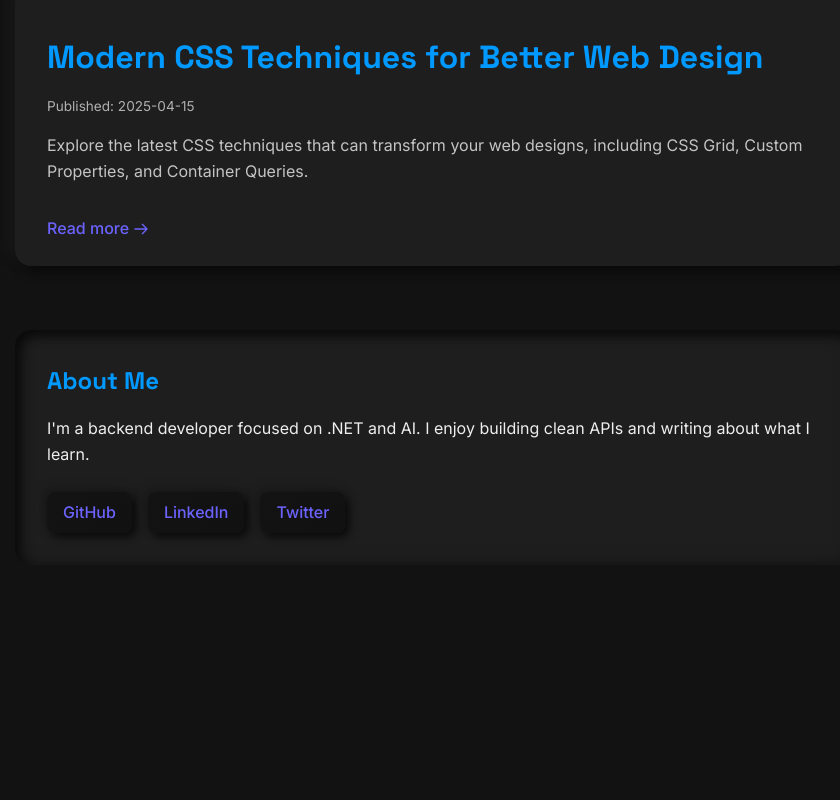
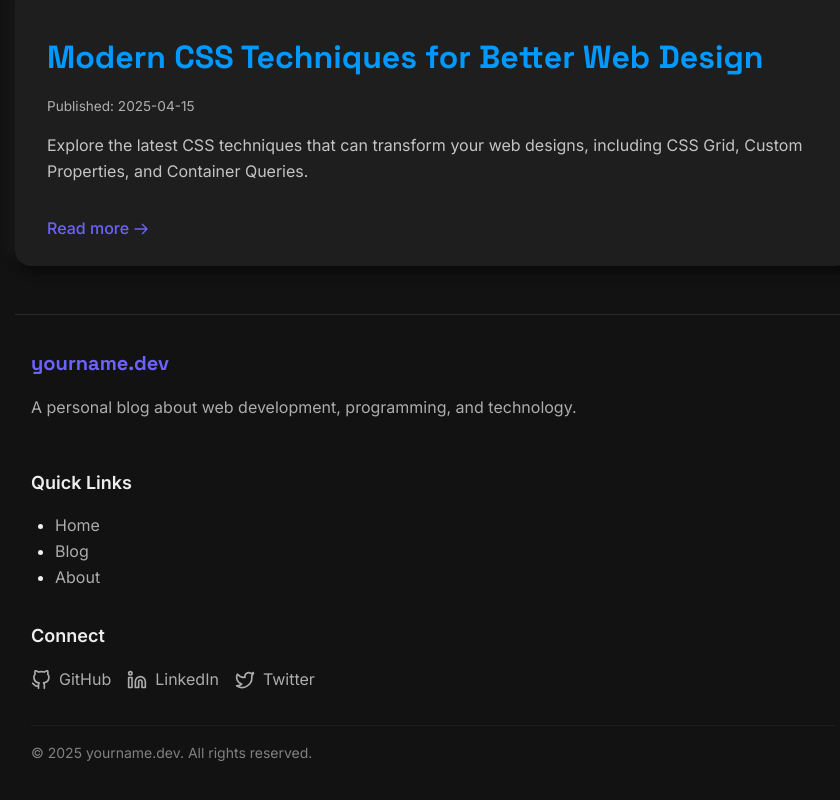
Before and after one commit to spacholski1225/my-blog, a Next.js app in the folder src/: page / in a window 1280 px wide. Shown: the part 1379-2179 px from the top of the page, without its empty margins (207-1047 px from the left). Before the commit the page ends 1976 px from the top, so only its background shows below. Built offline with nearby package versions, Linux system fonts and the light colour scheme.

Commit message:
Changed footer

```diff
--- a/src/src/components/layout/Footer.tsx
+++ b/src/src/components/layout/Footer.tsx
@@ -1,14 +1,130 @@
+import Link from 'next/link';
+
 const Footer = () => {
   return (
-    <div className="about">
-      <h2>About Me</h2>
-      <p>I'm a backend developer focused on .NET and AI. I enjoy building clean APIs and writing about what I learn.</p>
-      <div className="socials">
-        <a href="#">GitHub</a>
-        <a href="#">LinkedIn</a>
-        <a href="#">Twitter</a>
+    <footer style={{
+      backgroundColor: '#121212',
+      paddingTop: '2rem',
+      paddingBottom: '2rem',
+      borderTop: '1px solid #2a2a2a',
+      marginTop: '3rem'
+    }}>
+      <div style={{
+        maxWidth: '900px',
+        margin: '0 auto',
+        padding: '0 1rem'
+      }}>
+        {/* Main footer content */}
+        <div style={{
+          display: 'flex',
+          flexDirection: 'column',
+          gap: '2rem'
+        }}>
+
+          {/* Left Column - Brand */}
+          <div>
+            <h3 style={{
+              fontSize: '1.25rem',
+              fontWeight: 'bold',
+              color: '#6c63ff',
+              marginBottom: '1rem',
+              fontFamily: 'Space Grotesk, sans-serif'
+            }}>yourname.dev</h3>
+            <p style={{
+              color: '#eeeeee',
+              opacity: 0.7,
+              marginBottom: '1rem'
+            }}>
+              A personal blog about web development, programming, and technology.
+            </p>
+          </div>
+
+          {/* Quick Links */}
+          <div>
+            <h3 style={{
+              fontSize: '1.125rem',
+              fontWeight: 600,
+              marginBottom: '1rem',
+              color: '#eeeeee'
+            }}>Quick Links</h3>
+            <ul style={{
+              listStyleType: 'disc',
+              paddingLeft: '1.5rem'
+            }}>
+              <li><Link href="/" style={{color: '#eeeeee', opacity: 0.7, textDecoration: 'none'}}>Home</Link></li>
+              <li><Link href="/blog" style={{color: '#eeeeee', opacity: 0.7, textDecoration: 'none'}}>Blog</Link></li>
+              <li><Link href="/about" style={{color: '#eeeeee', opacity: 0.7, textDecoration: 'none'}}>About</Link></li>
+            </ul>
+          </div>
+
+          {/* Connect */}
+          <div>
+            <h3 style={{
+              fontSize: '1.125rem',
+              fontWeight: 600,
+              marginBottom: '1rem',
+              color: '#eeeeee'
+            }}>Connect</h3>
+            <div style={{
+              display: 'flex',
+              gap: '1rem',
+              flexWrap: 'wrap'
+            }}>
+              <a href="https://github.com/yourusername" target="_blank" rel="noopener noreferrer" style={{
+                color: '#eeeeee',
+                opacity: 0.7,
+                textDecoration: 'none',
+                display: 'flex',
+                alignItems: 'center'
+              }}>
+                <svg xmlns="http://www.w3.org/2000/svg" width="20" height="20" viewBox="0 0 24 24" fill="none" stroke="currentColor" strokeWidth="2" strokeLinecap="round" strokeLinejoin="round" style={{marginRight: '0.5rem'}}>
+                  <path d="M9 19c-5 1.5-5-2.5-7-3m14 6v-3.87a3.37 3.37 0 0 0-.94-2.61c3.14-.35 6.44-1.54 6.44-7A5.44 5.44 0 0 0 20 4.77 5.07 5.07 0 0 0 19.91 1S18.73.65 16 2.48a13.38 13.38 0 0 0-7 0C6.27.65 5.09 1 5.09 1A5.07 5.07 0 0 0 5 4.77a5.44 5.44 0 0 0-1.5 3.78c0 5.42 3.3 6.61 6.44 7A3.37 3.37 0 0 0 9 18.13V22"></path>
+                </svg>
+                GitHub
+              </a>
+              <a href="https://linkedin.com/in/yourusername" target="_blank" rel="noopener noreferrer" style={{
+                color: '#eeeeee',
+                opacity: 0.7,
+                textDecoration: 'none',
+                display: 'flex',
+                alignItems: 'center'
+              }}>
+                <svg xmlns="http://www.w3.org/2000/svg" width="20" height="20" viewBox="0 0 24 24" fill="none" stroke="currentColor" strokeWidth="2" strokeLinecap="round" strokeLinejoin="round" style={{marginRight: '0.5rem'}}>
+                  <path d="M16 8a6 6 0 0 1 6 6v7h-4v-7a2 2 0 0 0-2-2 2 2 0 0 0-2 2v7h-4v-7a6 6 0 0 1 6-6z"></path>
+                  <rect x="2" y="9" width="4" height="12"></rect>
+                  <circle cx="4" cy="4" r="2"></circle>
+                </svg>
+                LinkedIn
+              </a>
+              <a href="https://twitter.com/yourusername" target="_blank" rel="noopener noreferrer" style={{
+                color: '#eeeeee',
+                opacity: 0.7,
+                textDecoration: 'none',
+                display: 'flex',
+                alignItems: 'center'
+              }}>
+                <svg xmlns="http://www.w3.org/2000/svg" width="20" height="20" viewBox="0 0 24 24" fill="none" stroke="currentColor" strokeWidth="2" strokeLinecap="round" strokeLinejoin="round" style={{marginRight: '0.5rem'}}>
+                  <path d="M22 4s-.7 2.1-2 3.4c1.6 10-9.4 17.3-18 11.6 2.2.1 4.4-.6 6-2C3 15.5.5 9.6 3 5c2.2 2.6 5.6 4.1 9 4-1-4.8 4-7.6 7.5-4.5.8-.5 1.5-1 2.5-1.5z"></path>
+                </svg>
+                Twitter
+              </a>
+            </div>
+          </div>
+        </div>
+
+        {/* Copyright */}
+        <div style={{
+          marginTop: '2rem',
+          paddingTop: '1rem',
+          borderTop: '1px solid #2a2a2a',
+          color: '#eeeeee',
+          opacity: 0.5,
+          fontSize: '0.875rem'
+        }}>
+          <p>© 2025 yourname.dev. All rights reserved.</p>
+        </div>
       </div>
-    </div>
+    </footer>
   );
 };
 
```
Also changed, not shown: src/src/app/globals.css (line endings or trailing spaces).
